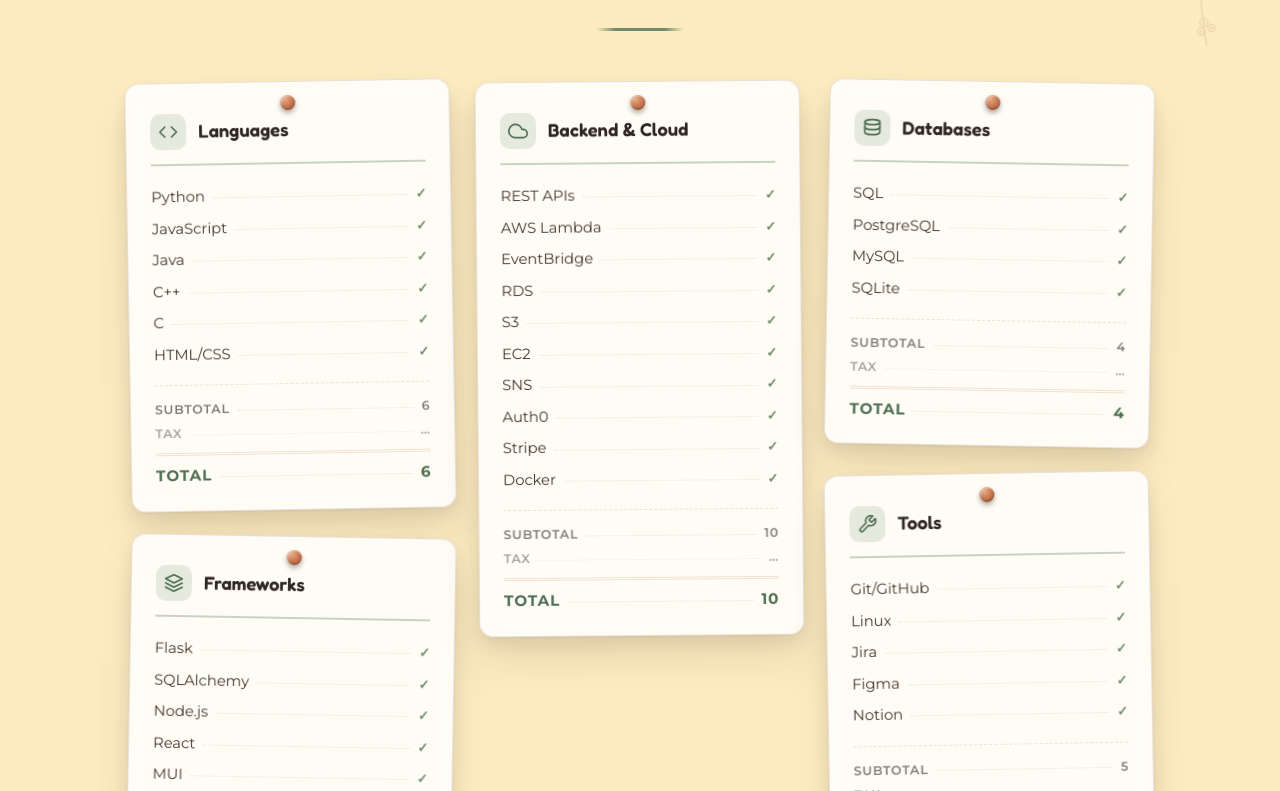
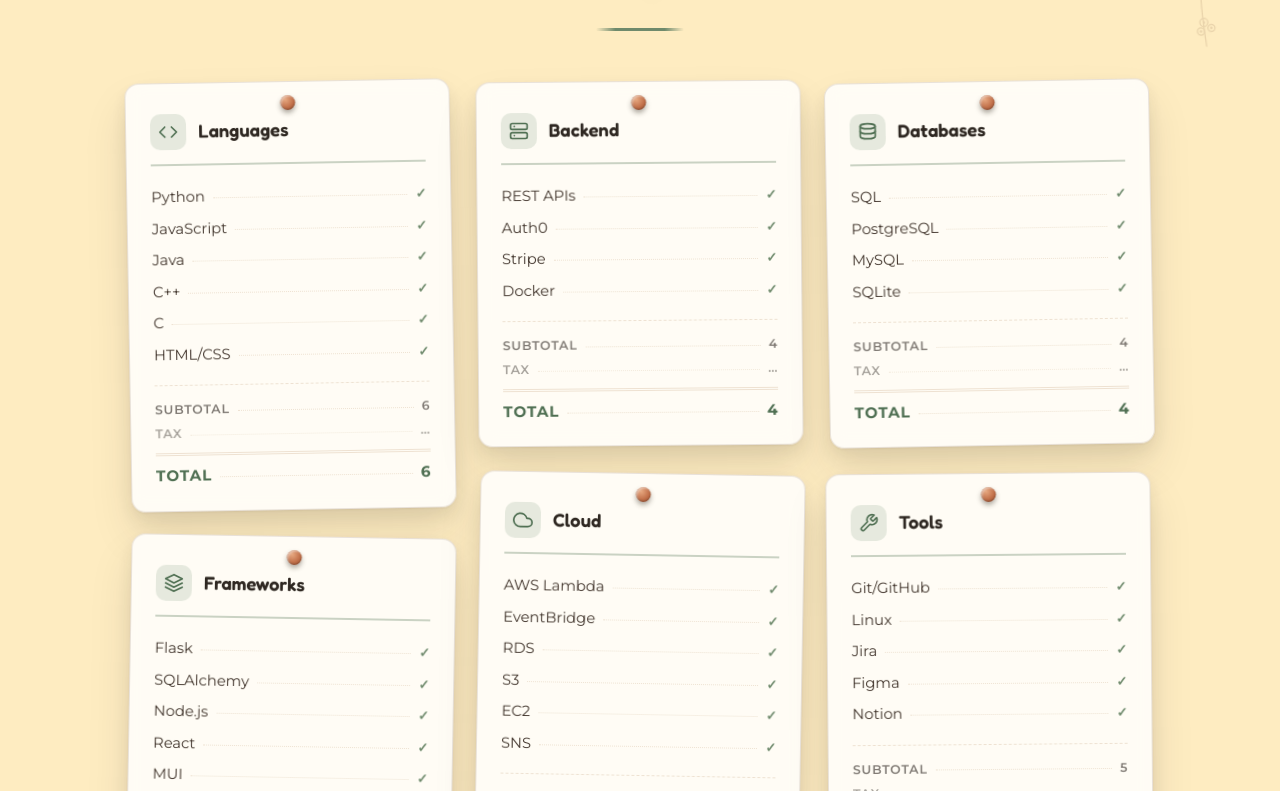
Before and after one commit to jaguan2/personal-portfolio, a React (Vite) app: page / in a window 1280 px wide. Shown: the part 3209-4000 px from the top of the page. Built offline with nearby package versions, Linux system fonts and the light colour scheme; a web font is replaced by a local one.

Commit message:
- updated skills tab

```diff
--- a/src/components/Skills.jsx
+++ b/src/components/Skills.jsx
@@ -39,9 +39,19 @@
   </svg>
 )
 
+const ServerIcon = () => (
+  <svg viewBox="0 0 24 24" width="20" height="20" fill="none" stroke="currentColor" strokeWidth="2" strokeLinecap="round" strokeLinejoin="round" aria-hidden="true">
+    <rect x="2" y="3" width="20" height="7" rx="2" />
+    <rect x="2" y="14" width="20" height="7" rx="2" />
+    <line x1="6.5" y1="6.5" x2="6.51" y2="6.5" />
+    <line x1="6.5" y1="17.5" x2="6.51" y2="17.5" />
+  </svg>
+)
+
 const icons = {
   code: CodeIcon,
   layers: LayersIcon,
+  server: ServerIcon,
   cloud: CloudIcon,
   database: DatabaseIcon,
   tool: ToolIcon
@@ -59,9 +69,14 @@
     skills: ['Flask', 'SQLAlchemy', 'Node.js', 'React', 'MUI', 'Bootstrap']
   },
   {
-    category: 'Backend & Cloud',
+    category: 'Backend',
+    icon: 'server',
+    skills: ['REST APIs', 'Auth0', 'Stripe', 'Docker']
+  },
+  {
+    category: 'Cloud',
     icon: 'cloud',
-    skills: ['REST APIs', 'AWS Lambda', 'EventBridge', 'RDS', 'S3', 'EC2', 'SNS', 'Auth0', 'Stripe', 'Docker']
+    skills: ['AWS Lambda', 'EventBridge', 'RDS', 'S3', 'EC2', 'SNS']
   },
   {
     category: 'Databases',
```
